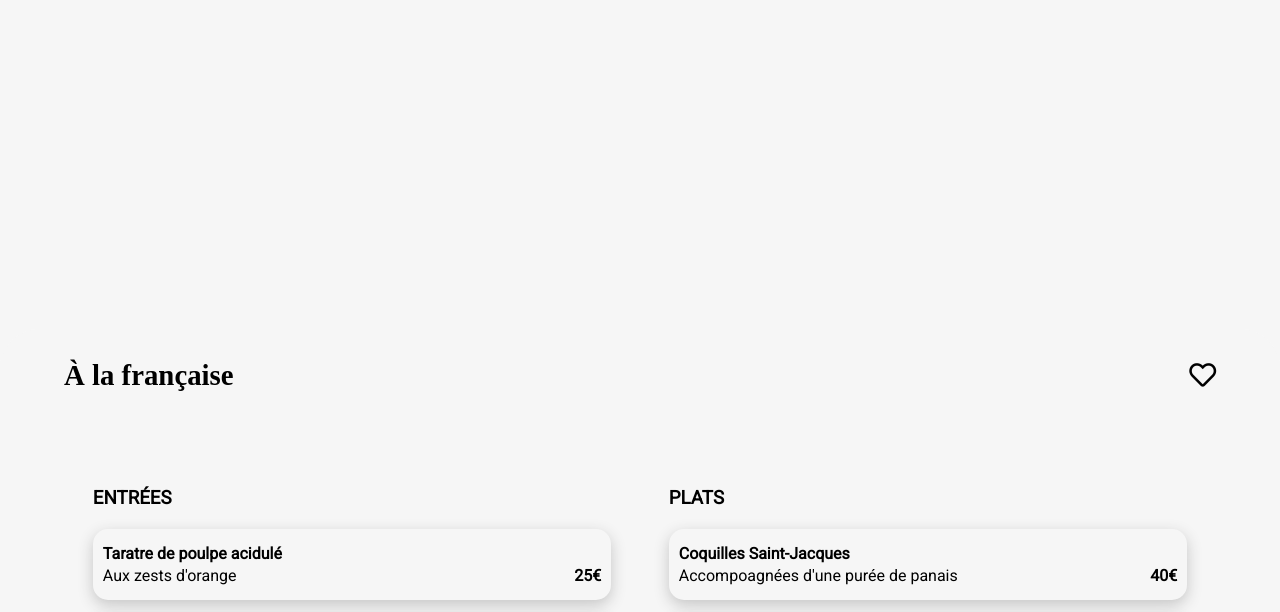
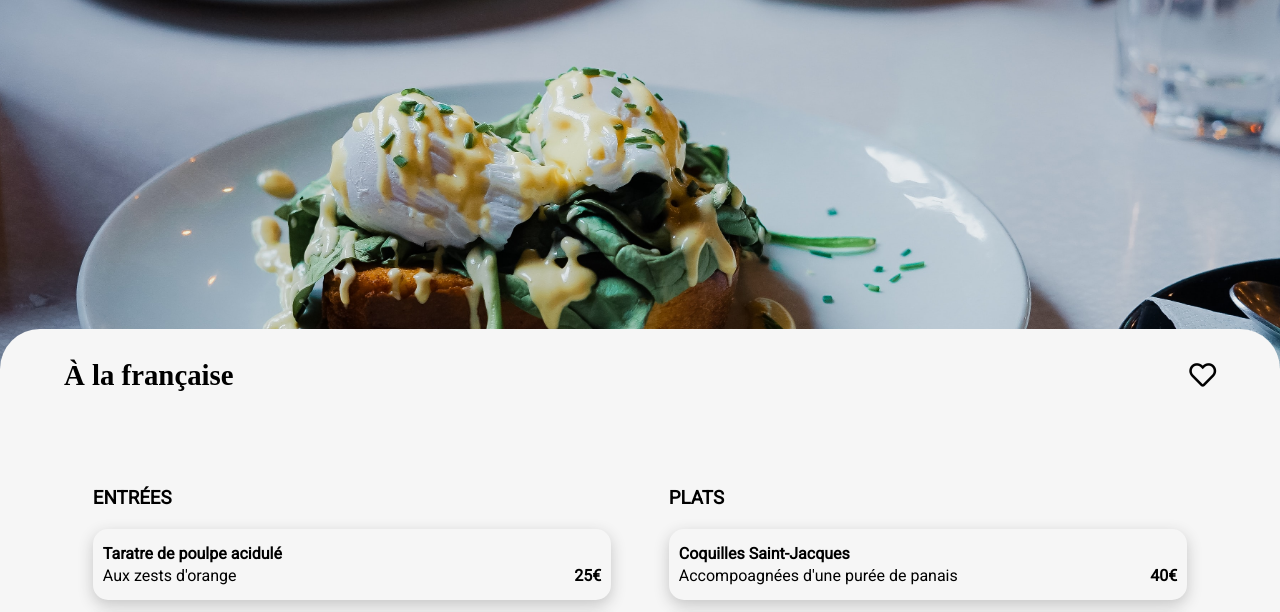
Before and after one commit to tompascreau/Pascreautom_3_27012021, a website: page pages/alafrancaise.html in a window 1280 px wide. Shown: the part 121-733 px from the top of the page. Drawn offline with Linux system fonts and the light colour scheme; the site is published under a folder, as on GitHub Pages, so addresses that start at the root find nothing; files whose address does not match are found by name; a web font is replaced by a local one.

Commit message:
petite modif image

```diff
--- a/sass/pages/alafrancaise.scss
+++ b/sass/pages/alafrancaise.scss
@@ -83,7 +83,7 @@ header
 
 .image__restaurant
 {
-    background-image: url("/images/restaurants/toa-heftiba-DQKerTsQwi0-unsplash.jpg");
+    background-image: url("../../images/restaurants/toa-heftiba-DQKerTsQwi0-unsplash.jpg");
     background-attachment: fixed;
     background-size: 110% auto;
     background-position: center;
```
Also changed, not shown: public/css/pages/alafrancaise.css.
